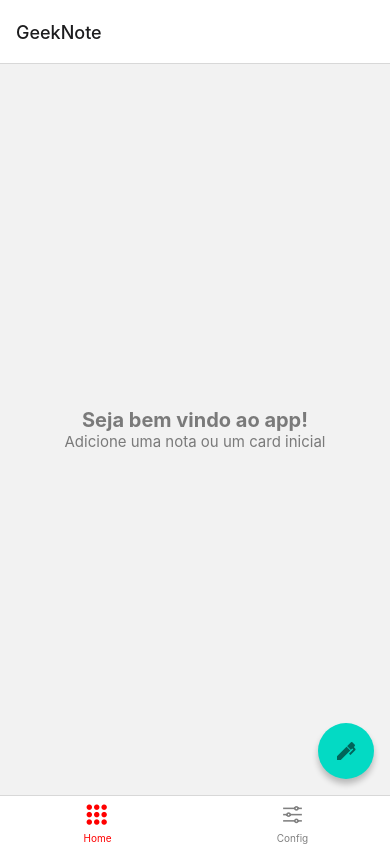
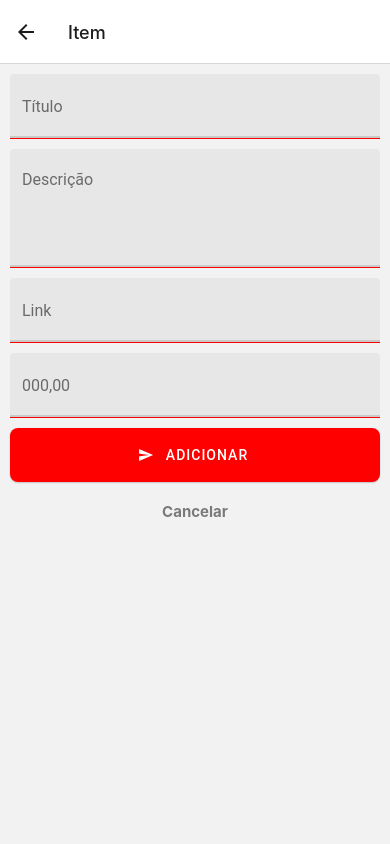
Before and after one commit to luarrekcah/GeekNote, a React Native app: screen /NewItem in a window 390 px wide. Built offline with nearby package versions, Linux system fonts and the light colour scheme.

Commit message:
[ADDED] Screen NewItem

```diff
--- a/source/routes.js
+++ b/source/routes.js
@@ -5,6 +5,7 @@ import {createNativeStackNavigator} from '@react-navigation/native-stack';
 import Main from './screens/Main';
 import NewCard from './screens/NewCard';
 import Card from './screens/Card';
+import NewItem from './screens/NewItem';
 
 const Stack = createNativeStackNavigator();
 
@@ -23,6 +24,11 @@ const Routes = () => {
           options={{title: 'Card'}}
         />
         <Stack.Screen name="Card" component={Card} options={{title: 'Card'}} />
+        <Stack.Screen
+          name="NewItem"
+          component={NewItem}
+          options={{title: 'Item'}}
+        />
       </Stack.Navigator>
     </NavigationContainer>
   );
--- /dev/null
+++ b/source/screens/NewItem/index.js
@@ -0,0 +1,144 @@
+import React, {useState} from 'react';
+import {View, Text, TouchableOpacity, StyleSheet} from 'react-native';
+import {TextInput, Button} from 'react-native-paper';
+import Colors from '../../Global/colorScheme';
+import AsyncStorage from '@react-native-async-storage/async-storage';
+
+const NewItem = ({navigation}) => {
+  const [items, setItems] = useState([]);
+  const [title, setTitle] = useState('');
+  const [description, setDescription] = useState('');
+  const [link, setLink] = useState('');
+  const [value, setValue] = useState('');
+  /*
+  useEffect(() => {
+    AsyncStorage.getItem('cards').then(data => {
+      if (data) {
+        const cards = JSON.parse(data);
+        pegar o card pelo id
+        pegar os items
+        setar items.
+        setItems(items);
+      }
+    });
+  }, []);
+*/
+
+  const isValid = () => {
+    if (title !== undefined && title !== '') {
+      return true;
+    }
+    return false;
+  };
+
+  const saveData = async () => {
+    /*if (isValid()) {
+      const id = Math.random(5000).toString();
+      const data = {
+        id,
+        title,
+        description,
+        link,
+        value,
+      };
+      items.push(data);
+
+      await AsyncStorage.setItem('cards', JSON.stringify(cards));
+      navigation.goBack();
+    }*/
+  };
+
+  return (
+    <View style={styles.container}>
+      <TextInput
+        style={styles.input}
+        placeholder="Título"
+        value={title}
+        onChangeText={text => {
+          setTitle(text);
+        }}
+      />
+      <TextInput
+        style={styles.input}
+        placeholder="Descrição"
+        multiline={true}
+        numberOfLines={4}
+        value={description}
+        onChangeText={text => {
+          setDescription(text);
+        }}
+      />
+      <TextInput
+        style={styles.input}
+        placeholder="Link"
+        value={link}
+        onChangeText={text => {
+          setLink(text);
+        }}
+      />
+      <TextInput
+        style={styles.input}
+        placeholder="000,00"
+        value={value}
+        onChangeText={text => {
+          setValue(text);
+        }}
+      />
+      <Button
+        style={styles.saveButton}
+        icon="send"
+        mode="contained"
+        onPress={() => saveData()}>
+        Adicionar
+      </Button>
+
+      <TouchableOpacity>
+        <Text
+          style={styles.cancelButton}
+          onPress={() => {
+            navigation.goBack();
+          }}>
+          Cancelar
+        </Text>
+      </TouchableOpacity>
+    </View>
+  );
+};
+
+const styles = new StyleSheet.create({
+  container: {
+    flex: 1,
+    padding: 10,
+  },
+  input: {
+    fontSize: 16,
+    borderBottomColor: Colors.color.primary,
+    borderBottomWidth: 1,
+    marginBottom: 10,
+  },
+  saveButton: {
+    backgroundColor: Colors.color.primary,
+    borderRadius: 8,
+    paddingVertical: 10,
+    paddingHorizontal: 20,
+    marginBottom: 20,
+  },
+  saveButtonInvalid: {
+    opacity: 0.5,
+  },
+  saveButtonText: {
+    color: '#fff',
+    fontSize: 16,
+  },
+  cancelButton: {
+    color: Colors.color.gray,
+    alignSelf: 'center',
+    fontSize: 15,
+    fontWeight: 'bold',
+  },
+  cancelButtonText: {
+    color: '#95a5a6',
+  },
+});
+
+export default NewItem;
```
